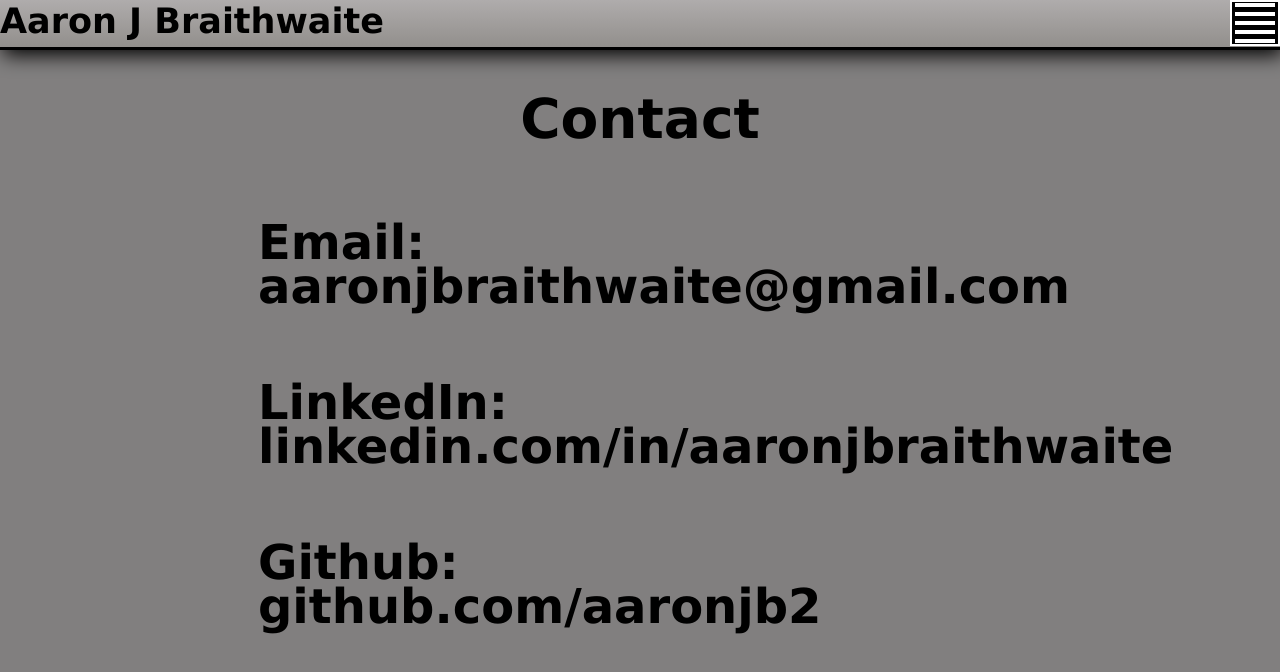
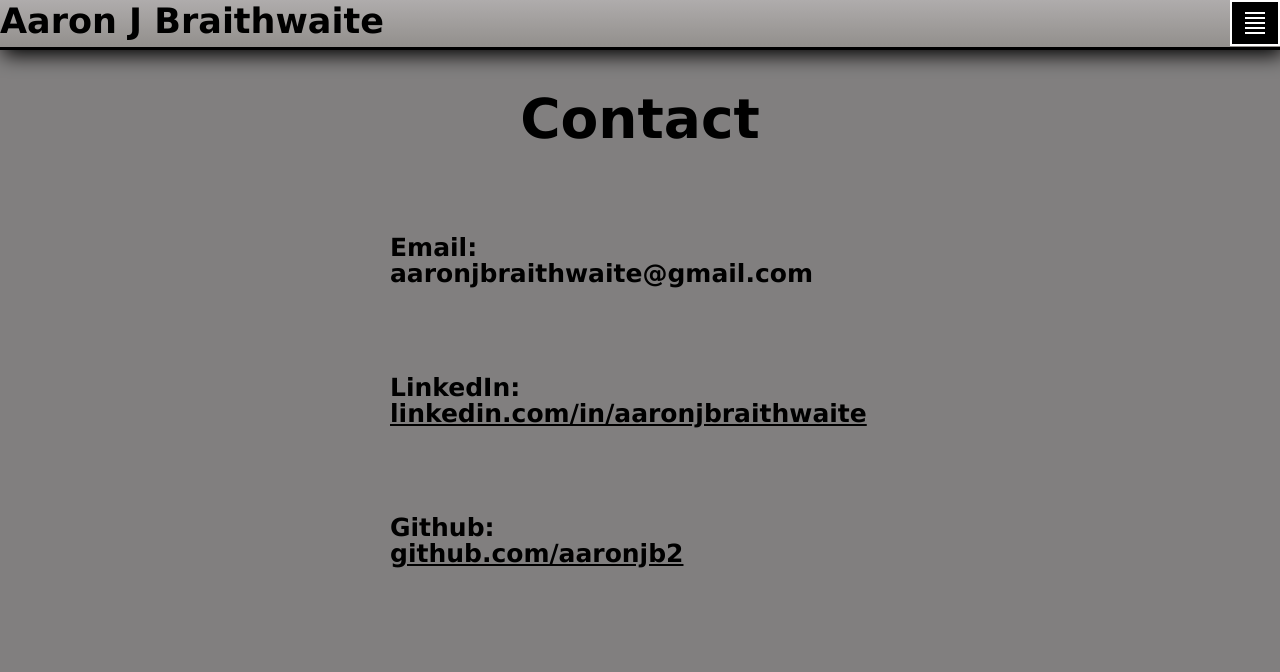
Before and after one commit to aaronjb2/portfolio, a React (Create React App) app: page /#/contact in a window 1280 px wide. Shown: the top 672 px of the page. Built offline with nearby package versions, Linux system fonts and the light colour scheme.

Commit message:
after fixing contact

```diff
--- a/src/App.css
+++ b/src/App.css
@@ -69,14 +69,14 @@
 }
 
 .white-line{
-  height:4px;
-  width:40px;
+  height:2px;
+  width:20px;
   background-color:white;
 }
 
 .my-square{
-  height:40px;
-  width:40px;
+  height:22px;
+  width:20px;
   display:flex;
   flex-direction:column;
   justify-content:space-between;
@@ -167,6 +167,11 @@
   align-items:flex-start;
 }
 
+.great-and-spacious{
+  width:5px;
+  height:100x;
+}
+
 .contact-piece{
   height:80px;
 
@@ -174,6 +179,8 @@
   flex-direction:column;
   align-items:flex-start;
   box-sizing:border-box;
+  position:relative;
+  top:50px;
 }
 
 .contact-piece h4{
@@ -284,7 +291,10 @@ width:92%
 .home-stuff{
   display:flex;
   flex-direction:column;
-  align-items:center;
+  align-items:flex-start;
+  width:95%;
+  position:relative;
+  top:140px;
 }
 
 .holder-of-header-and-subheader{
@@ -627,24 +637,21 @@ font-weight:bold;
     bottom:40px;
   }
 
-  .contact-piece h4{
-    font-size:17px;
-  }
+
 }
 
 
 @media only screen and (min-width:517px){
   body{
   }
-  .contact-piece h4{
-    font-size:22px;
-  }
+
+
   .profile-pic{
     height:340px;
   }
   .home-stuff{
     position:relative;
-    top:65px;
+    top:140px;
   }
   .under-profile-description-div{
     font-size:70px;
@@ -652,10 +659,7 @@ font-weight:bold;
   .my-story{
     font-size:27px;
   }
-  .important-contact-info{
-    position:relative;
-    bottom:60px;
-  }
+
   .page-title{
     font-size:47px;
   }
@@ -757,9 +761,7 @@ font-weight:bold;
   body{
 
   }
-  .contact-piece h4{
-    font-size:22px;
-  }
+
   .profile-pic{
     height:360px;
   }
@@ -776,12 +778,16 @@ font-weight:bold;
     position:relative;
     bottom:12px;
   }
-  .contact-piece h4{
-    font-size:23px;
+
+
+
+  .home-stuff h2{
+    font-size:26px;
+    text-align:left;
   }
-  .important-contact-info{
+  .home-stuff{
     position:relative;
-    bottom:63px;
+    top:150px;
   }
 }
 
@@ -791,9 +797,7 @@ font-weight:bold;
   .my-story{
     font-size:31px;
   }
-  .contact-piece h4{
-    font-size:22px;
-  }
+
   .profile-pic{
     height:380px;
   }
@@ -802,13 +806,8 @@ font-weight:bold;
     height:100vh;
   }
 
-  .contact-piece h4{
-    font-size:29px;
-  }
-  .important-contact-info{
-    position:relative;
-    bottom:83px;
-  }
+
+
 
   .my-profession{
     position:relative;
@@ -842,7 +841,10 @@ font-weight:bold;
     font-size:23px;
     width:594px;
   }
-
+  .home-stuff{
+    position:relative;
+    top:200px;
+  }
   #time-to-stretch{
    width:564px;
   }
@@ -913,6 +915,9 @@ font-weight:bold;
   width:5px;
   height:9px;
 }
+.home-stuff h2{
+  font-size:36px;
+}
 }
 
 @media only screen and (min-width: 742px){
@@ -928,18 +933,9 @@ font-weight:bold;
     bottom:22px;
   }
 
-  .contact-piece h4{
-    font-size:32px;
-  }
-  .important-contact-info{
-    position:relative;
-    bottom:83px;
-  }
 
-  .space-traveller{
-    width:5px;
-    height:40px;
-  }
+
+
 }
 
 
@@ -951,22 +947,15 @@ font-weight:bold;
     font-size:37px;
   }
 
-  .contact-piece h4{
-    font-size:39px;
-  }
-  .important-contact-info{
-    position:relative;
-    bottom:109px;
-  }
 
+ .home-stuff{
+   position:relative;
+   top:200px;
+ }
 
-  .space-traveller{
-    width:5px;
-    height:45px;
-  }
-
-
-
+.home-stuff h2{
+  font-size:45px;
+}
 
   .my-profession{
     position:relative;
@@ -1007,6 +996,29 @@ font-weight:bold;
     width:704px;
     justify-content:center;
   }
+
+.contact-info-div{
+  width:500px;
+}
+
+.contact-piece{
+  position:relative;
+  top:50px;
+}
+
+.contact-piece h4{
+  font-size:25px;
+}
+
+.important-contact-info{
+  position:relative;
+  bottom:70px;
+}
+
+.space-traveller{
+  height:60px;
+  width:5px;
+}
 
   .container-of-go-through-pictures-button{
     height:400px;
@@ -1095,25 +1107,6 @@ font-weight:bold;
   body{
   }
 
-.that-is-what-it-is-all-about{
-  display:flex;
-  flex-direction:row;
-  width:1200px;
-}
-
-
-  .contact-piece h4{
-    font-size:42px;
-  }
-  .important-contact-info{
-    position:relative;
-    bottom:119px;
-  }
-
-  .space-traveller{
-    width:5px;
-    height:50px;
-  }
 
   .my-profession{
     position:relative;
@@ -1132,25 +1125,21 @@ font-weight:bold;
 
 
 @media only screen and (min-width: 1200px){
-  .contact-piece h4{
-    font-size:48px;
+
+  .that-is-what-it-is-all-about{
+    display:flex;
+    flex-direction:row;
+    width:1200px;
+    position:relative;
+    top:50px;
   }
-
 
   .title-section{
     position:relative;
     top:0px;
   }
 
-  .important-contact-info{
-    position:relative;
-    bottom:139px;
-  }
 
-  .space-traveller{
-    width:5px;
-    height:80px;
-  }
 }
 
 @media only screen and (min-width: 1431px){
@@ -1159,10 +1148,6 @@ font-weight:bold;
     box-sizing:border-box;
   }
 
-
-  .contact-piece h4{
-    font-size:50px;
-  }
 
   #menu-button{
     display:none;
--- a/src/Contact.js
+++ b/src/Contact.js
@@ -1,4 +1,5 @@
 import React, {Component} from 'react';
+import {Link} from 'react-router-dom';
 import './App.css';
 
 class Contact extends Component{
@@ -21,27 +22,27 @@ class Contact extends Component{
     render(){
         return (
             <div className='brav'>
-                <div className='contact-info-div' id = 'time-to-stretch'>
+                <div className='contact-info-div'>
                     <div className='holder-of-page-title-div'>
                         <h1 className='page-title'>Contact</h1>
                     </div>
-                    <div className='contact-piece' id='time-to-stretch'>
+                    <div className='contact-piece'>
                         <h4 className='emphasis'>Email:</h4>
                         <h4 className='important-contact-info'>aaronjbraithwaite@gmail.com</h4>
                     </div>
                     <div className='space-traveller'>
 
                     </div>
-                    <div className='contact-piece' id='time-to-stretch'>
+                    <div className='contact-piece'>
                         <h4 className='emphasis'>LinkedIn:</h4>
-                        <h4 className='important-contact-info'>linkedin.com/in/aaronjbraithwaite</h4>
+                        <h4 className='important-contact-info'><a id='contact-me' href='https://linkedin.com/in/aaronjbraithwaite'>linkedin.com/in/aaronjbraithwaite</a></h4>
                     </div>
                     <div className='space-traveller'>
 
                     </div>
                     <div className='contact-piece' id='time-to-stretch'>
                         <h4 className='emphasis'>Github:</h4>
-                        <h4 className='important-contact-info'>github.com/aaronjb2</h4>
+                        <h4 className='important-contact-info'><a id='contact-me' href='https://github.com/aaronjb2'>github.com/aaronjb2</a></h4>
                     </div>
                 </div>
             </div>
--- a/src/Home.js
+++ b/src/Home.js
@@ -22,7 +22,8 @@ class Home extends Component{
         return (
             <div className='brav' id='time-to-stretch'>
                 <div className='home-stuff'>
-                    <div id='time-to-stretch' className='under-profile-description-div'>Showing the talents and accomplishments of Aaron Braithwaite as a web developer</div>
+                    <h2>Aaron J Braithwaite</h2>
+                    <h2>Full Stack Web Developer</h2>
                 </div>
             </div>
         )
--- a/src/Projects.js
+++ b/src/Projects.js
@@ -52,7 +52,7 @@ class Projects extends Component{
                     </div>
                     <div className='container-of-carousel' id='time-to-stretch'>
                         <div className='container-of-go-through-pictures-button'>
-                            <button disabled={this.state.first_project!=='normal'} onClick={()=>{
+                            <button id='carousel-button' disabled={this.state.first_project!=='normal'} onClick={()=>{
                                 this.setState({first_project:'left'});
                                 setTimeout(async ()=>{
                                     await this.setState({first_project_stage:this.state.first_project_stage===3?0:this.state.first_project_stage+1})
@@ -86,7 +86,7 @@ class Projects extends Component{
                             </div>
                         </div>
                         <div className='container-of-go-through-pictures-button'>
-                            <button disabled={this.state.first_project!=='normal'} onClick={()=>{
+                            <button id='carousel-button' disabled={this.state.first_project!=='normal'} onClick={()=>{
                                 this.setState({first_project:'right'});
                                 setTimeout(async ()=>{
                                     await this.setState({first_project_stage:this.state.first_project_stage===0?3:this.state.first_project_stage-1})
@@ -125,7 +125,7 @@ class Projects extends Component{
                     </div>
                     <div className='container-of-carousel' id='time-to-stretch'>
                         <div className='container-of-go-through-pictures-button'>
-                            <button disabled={this.state.second_project!=='normal'} onClick={()=>{
+                            <button id='carousel-button' disabled={this.state.second_project!=='normal'} onClick={()=>{
                                 this.setState({second_project:'left'});
                                 setTimeout(async ()=>{
                                     await this.setState({second_project_stage:this.state.second_project_stage===3?0:this.state.second_project_stage+1})
@@ -159,7 +159,7 @@ class Projects extends Component{
                             </div>
                         </div>
                         <div className='container-of-go-through-pictures-button'>
-                            <button disabled={this.state.second_project!=='normal'} onClick={()=>{
+                            <button id='carousel-button' disabled={this.state.second_project!=='normal'} onClick={()=>{
                                 this.setState({second_project:'right'});
                                 setTimeout(async ()=>{
                                     await this.setState({second_project_stage:this.state.second_project_stage===0?3:this.state.second_project_stage-1})
--- a/src/index.css
+++ b/src/index.css
@@ -19,7 +19,7 @@ h1,h2{
 
 }
 
-a{
+.option-div a,.drop-down-menu a{
   font-size:30px;
   text-decoration:none;
   color:black;
@@ -29,6 +29,9 @@ a{
   border-bottom:3px solid black;
   background-image: linear-gradient(rgb(93, 100, 109), rgb(73, 81, 85));
 }
+
+
+
 
 button{
   width:50px;
@@ -41,3 +44,11 @@ button{
   align-items:center;
 
 }
+
+#carousel-button{
+  height:30%;
+}
+
+#contact-me{
+  color:black;
+}
```
